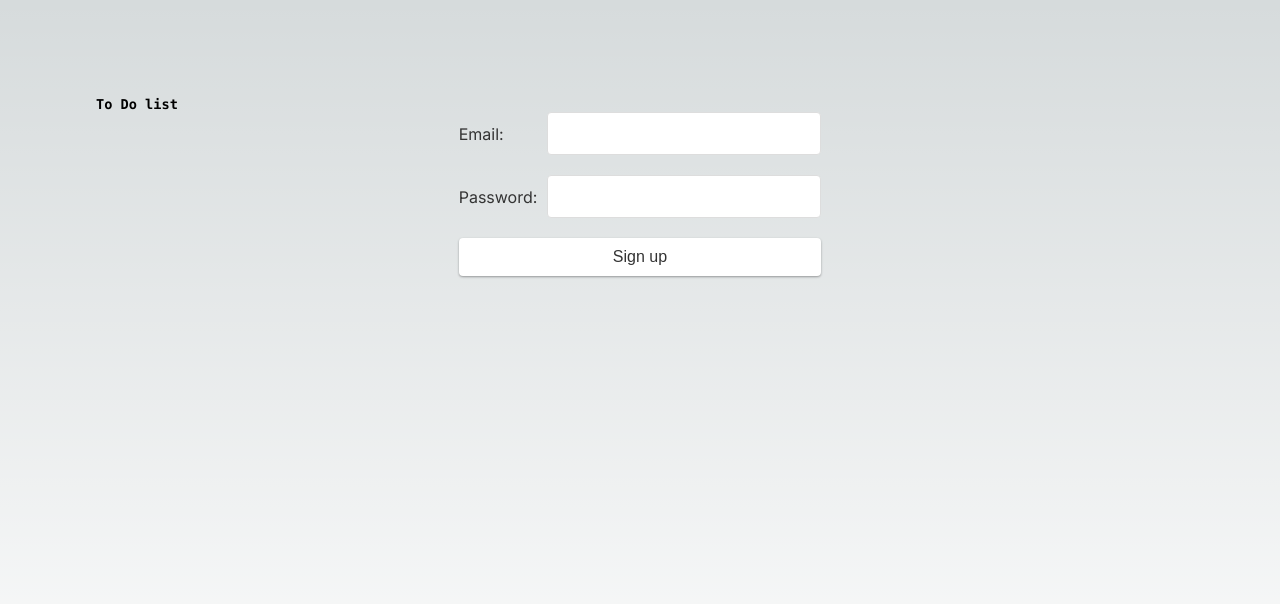
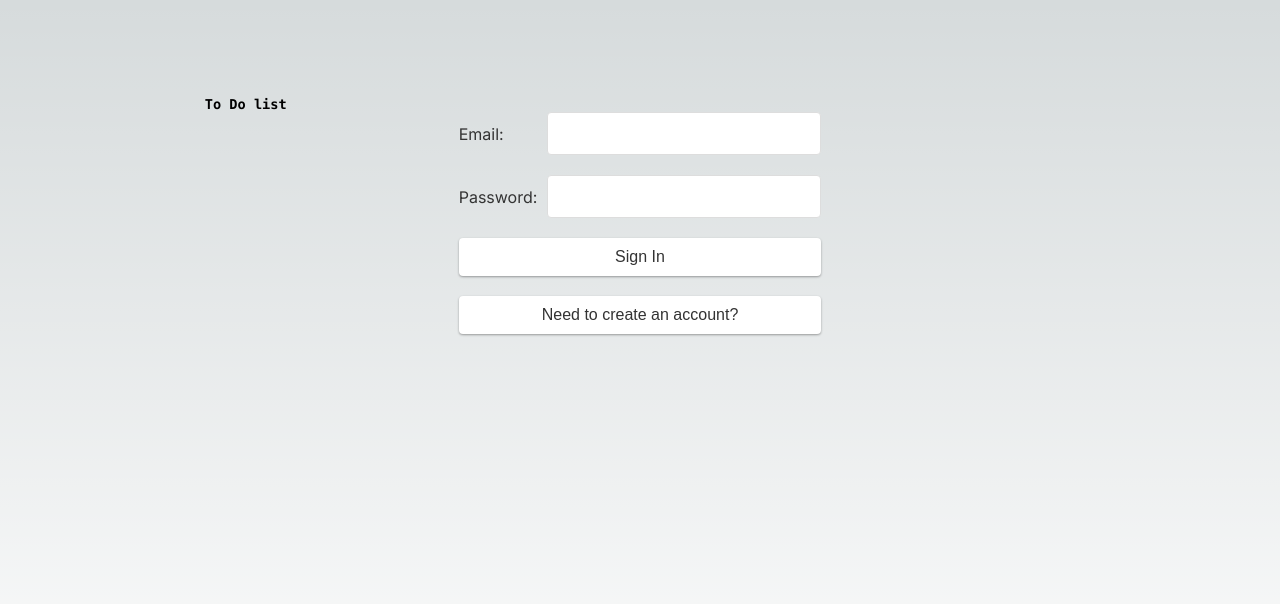
Before and after one commit to MaksNai/fireBaseClusterTest, a Next.js app: page / in a window 1280 px wide. Shown: the top 604 px of the page. Built offline with nearby package versions, Linux system fonts and the light colour scheme; no server answers.

Commit message:
added form

```diff
--- a/src/app/page.module.scss
+++ b/src/app/page.module.scss
@@ -1,3 +1,5 @@
+@use '../styles/mixins.scss';
+
 .main {
   display: flex;
   flex-direction: column;
@@ -6,6 +8,21 @@
   padding: 6rem;
   min-height: 100vh;
   box-sizing: border-box;
+}
+
+.top {
+  display: flex;
+  width: 80%;
+}
+
+.signOut {
+  @include mixins.button;
+  flex-basis: 300px;
+}
+
+.toggleForm {
+  @include mixins.button;
+  margin-top: 20px;
 }
 
 .description {
@@ -52,7 +69,9 @@
   border-radius: var(--border-radius);
   background: rgba(var(--card-rgb), 0);
   border: 1px solid rgba(var(--card-border-rgb), 0);
-  transition: background 200ms, border 200ms;
+  transition:
+    background 200ms,
+    border 200ms;
 }
 
 .card span {
@@ -99,7 +118,7 @@
 
 .center::before,
 .center::after {
-  content: "";
+  content: '';
   left: 50%;
   position: absolute;
   filter: blur(45px);
@@ -195,11 +214,7 @@
     inset: auto 0 0;
     padding: 2rem;
     height: 200px;
-    background: linear-gradient(
-      to bottom,
-      transparent 0%,
-      rgb(var(--background-end-rgb)) 40%
-    );
+    background: linear-gradient(to bottom, transparent 0%, rgb(var(--background-end-rgb)) 40%);
     z-index: 1;
   }
 }
--- a/src/app/page.tsx
+++ b/src/app/page.tsx
@@ -1,13 +1,83 @@
+'use client'
+import { Component, MouseEvent } from 'react'
+import { getAuth, onAuthStateChanged, signOut, User } from 'firebase/auth'
+import { ToDoList, SignForm } from '@/components/'
 import styles from './page.module.scss'
-import { ToDoList, SignForm } from '@/components/'
 
-export default function Home() {
+interface HomeState {
+  currentUser: User | null
+  isRegistered: boolean
+}
+
+export default class Home extends Component<{}, HomeState> {
+  state: HomeState = {
+    currentUser: null,
+    isRegistered: true,
+  }
+
+  componentDidMount() {
+    const auth = getAuth()
+    this.unsubscribe = onAuthStateChanged(auth, (user) => {
+      if (user) {
+        this.setState({ currentUser: user })
+      } else {
+        this.setState({ currentUser: null })
+      }
+    })
+  }
+
+  componentWillUnmount() {
+    this.unsubscribe()
+  }
+
+  handleClick = (e: MouseEvent<HTMLButtonElement>) => {
+    e.preventDefault()
+    this.setState(prevState => ({ isRegistered: !prevState.isRegistered }))
+  }
+
+  unsubscribe = () => {}
+
+  handleSignOut = () => {
+    const auth = getAuth()
+    signOut(auth)
+      .then(() => {
+        console.log('User signed out successfully')
+      })
+      .catch((error) => {
+        console.error('Sign out error', error)
+      })
+  }
+
+  render() {
+    const { currentUser, isRegistered } = this.state
+
     return (
       <main className={styles.main}>
+        <div className={styles.top}>
           <h1 className={styles.description}>To Do list</h1>
+          {currentUser && (
+            <p>Hello, {currentUser.email}</p>
+          )}
+          {currentUser && (
+            <button onClick={this.handleSignOut} className={styles.signOut}>
+              Sign out
+            </button>
+          )}
+        </div>
+
         <div>
-        <SignForm isRegistered={false}/>
+          {currentUser ? (
+            <ToDoList currentUser={currentUser} />
+          ) : (
+            <>
+              <SignForm isRegistered={isRegistered} />
+              <button onClick={this.handleClick} className={styles.toggleForm}>
+                {isRegistered ? "Need to create an account?" : "Already have an account?"}
+              </button>
+            </>
+          )}
         </div>
       </main>
     )
   }
+}
--- a/src/components/SignForm/SignForm.tsx
+++ b/src/components/SignForm/SignForm.tsx
@@ -1,51 +1,67 @@
-'use client'
-import { Component, ChangeEvent, FormEvent } from 'react'
-import styles from './signForm.module.scss'
+import { Component, ChangeEvent, FormEvent } from 'react';
+import { getAuth, createUserWithEmailAndPassword, signInWithEmailAndPassword } from 'firebase/auth';
+import styles from './signForm.module.scss';
+import { app } from '@/firebase/firebase';
 
 interface State {
-  email: string
-  password: string
-  error: string | null
+  email: string;
+  password: string;
+  error: string | null;
 }
 
-interface PropsSing {
-  isRegistered: boolean
+interface PropsSign {
+  isRegistered: boolean;
 }
 
-export class SignForm extends Component<PropsSing, State> {
+export class SignForm extends Component<PropsSign, State> {
   state: State = {
     email: '',
     password: '',
     error: null,
-  }
+  };
 
   handleChange = (event: ChangeEvent<HTMLInputElement>) => {
     this.setState({
       [event.target.name]: event.target.value,
-    } as Pick<State, keyof State>)
-  }
+    } as Pick<State, keyof State>);
+  };
 
   handleSubmit = async (event: FormEvent) => {
-    event.preventDefault()
-    const { email, password } = this.state
+    event.preventDefault();
+
+    const { email, password } = this.state;
+    const { isRegistered } = this.props;
+    const auth = getAuth(app);
+
+    if (isRegistered) {
+      signInWithEmailAndPassword(auth, email, password)
+        .catch((error) => {
+          console.error("Error signing in:", error);
+          this.setState({ error: error.message });
+        });
+    } else {
+      createUserWithEmailAndPassword(auth, email, password)
+        .catch((error) => {
+          console.error("Error registration:", error);
+          this.setState({ error: error.message });
+        });
+    }
+
     this.setState({
       email: '',
       password: '',
-      error: null,
-    })
-    console.log(email, password)
-  }
+    });
+  };
 
   render() {
-    const { isRegistered } = this.props
-    const { email, password, error } = this.state
+    const { isRegistered } = this.props;
+    const { email, password, error } = this.state;
+
     return (
       <form onSubmit={this.handleSubmit} className={styles.form}>
-        {error && <p>{error}</p>}
+        {error && <p className={styles.error}>{error}</p>}
         <div className={styles.field}>
-          <label htmlFor="email" className={styles.label}>
-            Email:
-          </label>
+          <label htmlFor="email" className={styles.label}>Email:</label>
           <input
             type="email"
             id="email"
@@ -53,12 +69,11 @@ export class SignForm extends Component<PropsSing, State> {
             value={email}
             onChange={this.handleChange}
             className={styles.input}
+            required
           />
         </div>
         <div className={styles.field}>
-          <label htmlFor="password" className={styles.label}>
-            Password:
-          </label>
+          <label htmlFor="password" className={styles.label}>Password:</label>
           <input
             type="password"
             id="password"
@@ -66,12 +81,13 @@ export class SignForm extends Component<PropsSing, State> {
             value={password}
             onChange={this.handleChange}
             className={styles.input}
+            required
           />
         </div>
         <button type="submit" className={styles.button}>
-          {isRegistered ? 'Sign In' : 'Sign up'}
+          {isRegistered ? 'Sign In' : 'Sign Up'}
         </button>
       </form>
-    )
+    );
   }
 }
--- a/src/components/ToDoList/ToDoList.tsx
+++ b/src/components/ToDoList/ToDoList.tsx
@@ -1,8 +1,6 @@
 'use client'
 import { Component, ChangeEvent, FormEvent } from 'react'
-
-import firebase from 'firebase/compat/app'
-// Required for side-effects
+import { User } from 'firebase/auth';
 import 'firebase/firestore'
 import { doc, collection, addDoc, getDocs, deleteDoc, updateDoc } from 'firebase/firestore'
 
@@ -25,7 +23,11 @@ interface ToDoState {
   inputText: string
 }
 
-export class ToDoList extends Component<{}, ToDoState> {
+interface UserProps {
+  currentUser: User;
+}
+
+export class ToDoList extends Component<UserProps, ToDoState> {
   state: ToDoState = {
     toDoItems: [],
     inputText: '',
@@ -56,8 +58,6 @@ export class ToDoList extends Component<{}, ToDoState> {
       inputText: '',
     })
   }
-
-  filterDate = () => {}
 
   handleInputChange = (e: ChangeEvent<HTMLInputElement>) => {
     this.setState({ inputText: e.target.value })
@@ -100,7 +100,6 @@ export class ToDoList extends Component<{}, ToDoState> {
 
   toggleComplete = async (id: string) => {
     const item = this.state.toDoItems.find((item) => item.id === id)
-    console.log(item)
     await updateDoc(doc(db, 'tasks', id), {
       completed: !item?.completed,
     })
@@ -113,7 +112,6 @@ export class ToDoList extends Component<{}, ToDoState> {
 
   toggleImportant = async (id: string) => {
     const item = this.state.toDoItems.find((item) => item.id === id)
-    console.log(item)
     await updateDoc(doc(db, 'tasks', id), {
       important: !item?.important,
     })
```
Lines whose indentation alone changed are shown as unchanged.
